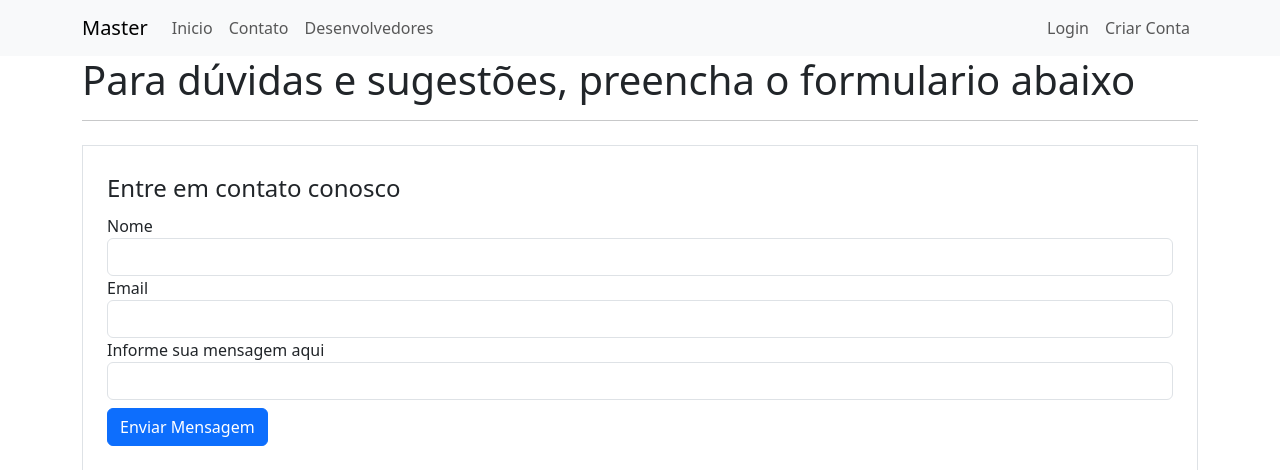
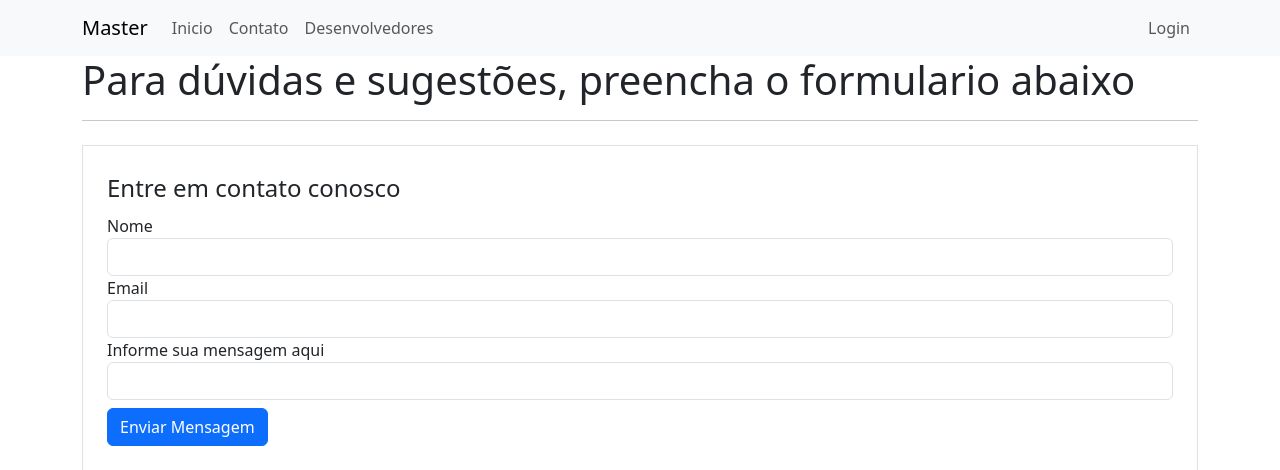
Before and after one commit to Biscoito145/paginapessoal, a Flask app: page /contato in a window 1280 px wide. Shown: the top 470 px of the page. Run offline with Flask 3, Linux system fonts and the light colour scheme; some libraries are stand-ins or nearby versions.

Commit message:
Tirar Criar Conta|

```diff
--- a/pageone/templates/navbar.html
+++ b/pageone/templates/navbar.html
@@ -35,9 +35,7 @@
         <li class="nav-item">
           <a class="nav-link" href="{{ url_for('login') }}">Login</a>
         </li>
-        <li class="nav-item">
-          <a class="nav-link" href="{{ url_for('login') }}">Criar Conta</a>
-        </li>
+
         {% endif %}
       </ul>
 
```
